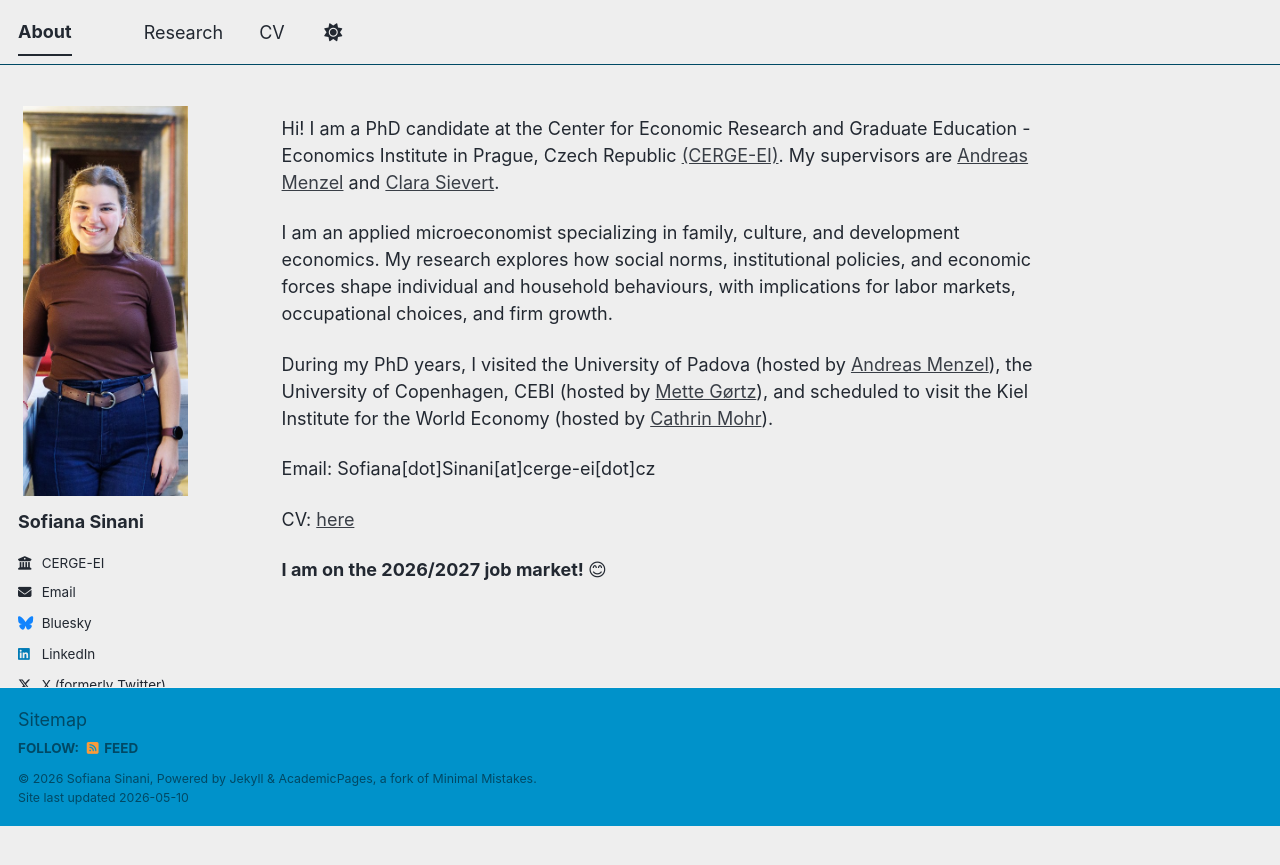
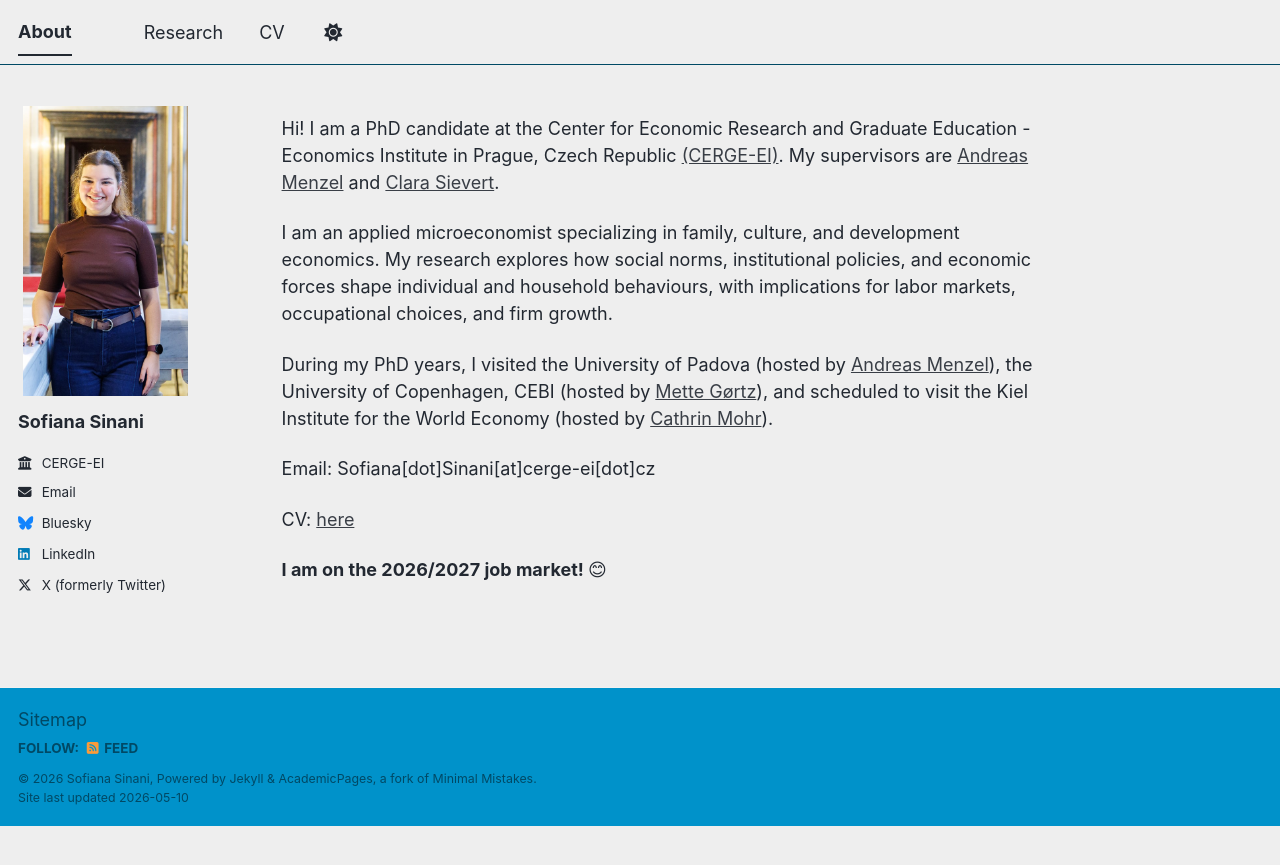
Before and after one commit to sofianasinani/sofianasinani.github.io, a Jekyll site: the page built from _pages/about.md, in a window 1280 px wide. Shown: the top 865 px of the page. Built offline with Jekyll 4.4.1, drawn with Linux system fonts in a browser that asks for light colours; a script bundle is joined from its source files by our own code; library files that are not in the unit come from our copies.

Commit message:
Adjust author avatar height to 300px
Reduced height of author avatar to 300px.

```diff
--- a/assets/css/main.scss
+++ b/assets/css/main.scss
@@ -36,7 +36,7 @@
 .author__avatar img {
   border-radius: 0% !important;
   width: 450px !important;
-  height: 400px !important;
+  height: 300px !important;
   object-fit: cover;
   border: none !important;
   box-shadow: none !important;
@@ -45,7 +45,7 @@
 
 .author__avatar {
   width: 450px !important;
-  height: 400px !important;
+  height: 300px !important;
   border: none !important;
   box-shadow: none !important;
 }
```
